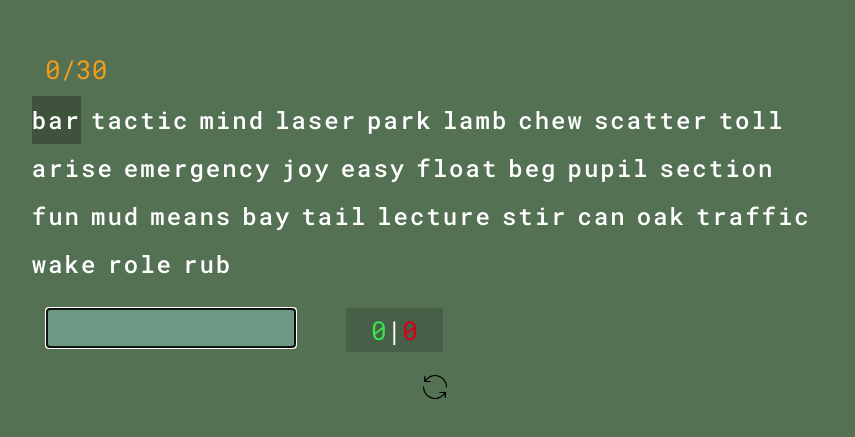
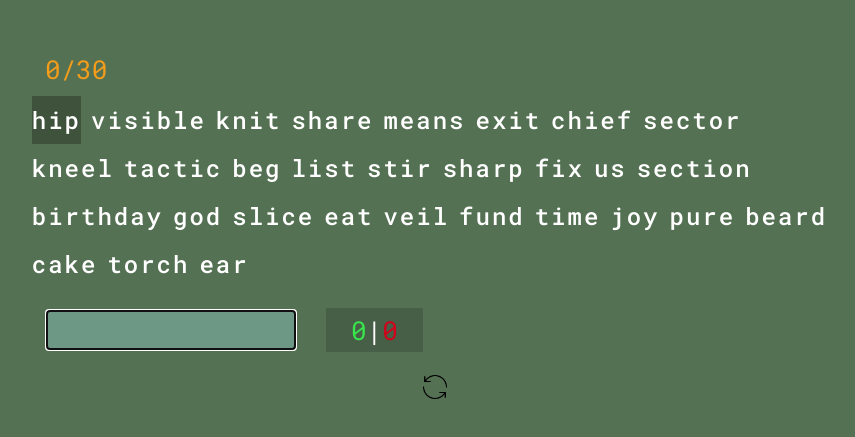
Before and after one commit to serkanisyapan/react-type, a React (Vite) app: page / in a window 1280 px wide. Shown: the part 173-610 px from the top of the page, without its empty margins (205-1060 px from the left). Built offline with nearby package versions, Linux system fonts and the light colour scheme.

Commit message:
adds bug fix for wrong typed words, adds new words

```diff
--- a/src/App.css
+++ b/src/App.css
@@ -41,6 +41,9 @@
   font-weight: bold;
   letter-spacing: 1.5px;
   font-family: Roboto Mono;
+  width: 250px;
+  height: 40px;
+  font-size: 20px;
 }
 
 .input-container {
@@ -77,7 +80,7 @@
 .correct-wrong {
   font-family: Roboto Mono;
   font-size: 26px;
-  margin-left: 50px;
+  margin-left: 30px;
   background-color: rgba(0, 0, 0, 0.155);
   padding: 5px 25px;
 }
--- a/src/App.jsx
+++ b/src/App.jsx
@@ -12,8 +12,8 @@ function App() {
 
   const handleKeyDown = (event) => {
     if (event.key === " " && userInput.trim().length > 0) {
+      event.preventDefault();
       if (userInput.trim() === words[wordCount].text) {
-        event.preventDefault();
         let changedWords = words.map((word, wordID) => {
           if (wordCount === wordID) {
             return { ...word, isCorrect: true };
@@ -92,12 +92,6 @@ function App() {
         <input
           ref={focusRef}
           className="word-input"
-          style={{
-            width: "250px",
-            height: "40px",
-            fontSize: "20px",
-            alignSelf: "start",
-          }}
           value={userInput}
           onKeyDown={handleKeyDown}
           onChange={(event) => setUserInput(event.target.value)}
--- a/src/words.js
+++ b/src/words.js
@@ -212,4 +212,29 @@ export const allWords = [
   { text: "shell", isCorrect: null },
   { text: "sharp", isCorrect: null },
   { text: "drill", isCorrect: null },
+  { text: "ex", isCorrect: null },
+  { text: "go", isCorrect: null },
+  { text: "as", isCorrect: null },
+  { text: "is", isCorrect: null },
+  { text: "of", isCorrect: null },
+  { text: "an", isCorrect: null },
+  { text: "so", isCorrect: null },
+  { text: "or", isCorrect: null },
+  { text: "be", isCorrect: null },
+  { text: "oh", isCorrect: null },
+  { text: "by", isCorrect: null },
+  { text: "no", isCorrect: null },
+  { text: "in", isCorrect: null },
+  { text: "we", isCorrect: null },
+  { text: "us", isCorrect: null },
+  { text: "to", isCorrect: null },
+  { text: "my", isCorrect: null },
+  { text: "on", isCorrect: null },
+  { text: "at", isCorrect: null },
+  { text: "am", isCorrect: null },
+  { text: "he", isCorrect: null },
+  { text: "up", isCorrect: null },
+  { text: "do", isCorrect: null },
+  { text: "if", isCorrect: null },
+  { text: "me", isCorrect: null },
 ];
```
